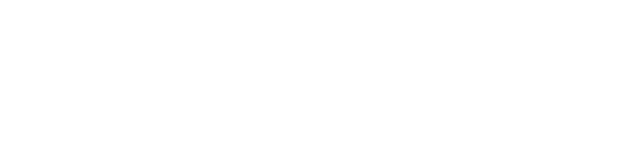
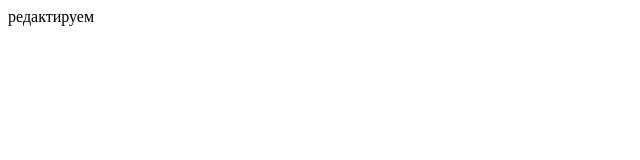
Before and after one commit to ezzheva/first-project, a plain HTML site: page index.html in a window 1280 px wide. Shown: the whole page, without its empty margins (0-640 px from the left). Drawn offline with Linux system fonts and the light colour scheme.

Commit message:
мой первый коммит

```diff
--- a/index.html
+++ b/index.html
@@ -1,3 +1,3 @@
 <div></div>
-<p></p>
+<p>редактируем</p>
 <blockquote></blockquote>
```
